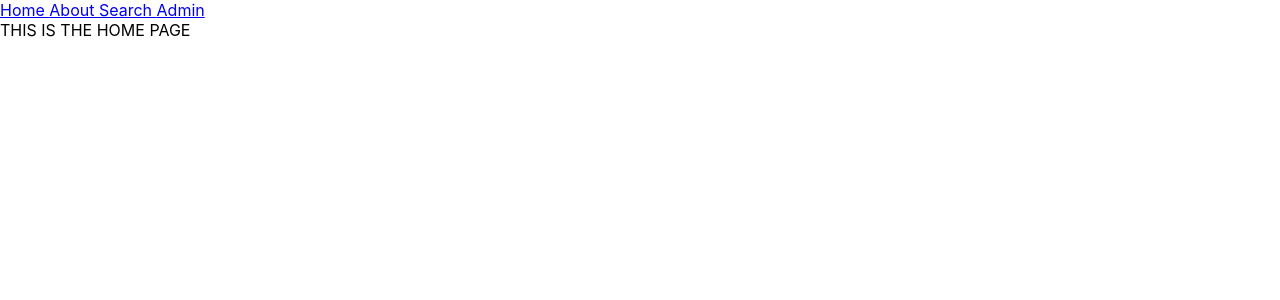
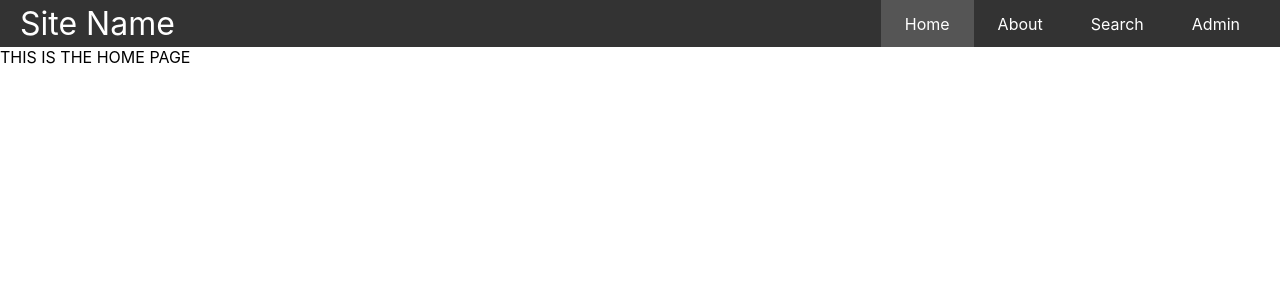
Before and after one commit to MV-Rainbow-Kittens/Rainbow-Kittens-Inventory-Project, a React (Create React App) app in the folder rainbow-front-end/: page / in a window 1280 px wide. Shown: the top 300 px of the page. Built offline with nearby package versions, Linux system fonts and the light colour scheme.

Commit message:
updated navbar and added styling

```diff
--- a/rainbow-front-end/src/App.js
+++ b/rainbow-front-end/src/App.js
@@ -2,13 +2,14 @@
 import Home from './components/Home';
 import Search from './components/Search';
 import View from './components/View';
-import { BrowserRouter, Link, Route, Routes } from "react-router-dom";
+import { BrowserRouter, Route, Routes } from "react-router-dom";
 import PageNotFound from './components/PageNotFound';
 import Admin from './components/Admin';
 import Update from './components/Update';
 import { ToastContainer } from 'react-toastify';
 import Add from './components/Add';
 import About from './components/About';
+import Navbar from './components/Navbar';
 
 
 
@@ -16,12 +17,7 @@
   return (
     <div className="App">
       <BrowserRouter>
-        <nav>
-          <Link to="/"> Home </Link>
-          <Link to="/about"> About </Link>
-          <Link to="/Search"> Search </Link>
-          <Link to="/Admin"> Admin </Link>
-        </nav>
+      <Navbar />
           <Routes>
             <Route path='/*' element={<PageNotFound />} />
             <Route path='/' element={<Home />} />
--- a/rainbow-front-end/src/components/Home.jsx
+++ b/rainbow-front-end/src/components/Home.jsx
@@ -1,4 +1,5 @@
 import React from "react";
+import "../css/Navbar.css"
 
 function Home() {
   return <div className="home_nav"> THIS IS THE HOME PAGE</div>;
--- a/rainbow-front-end/src/components/Navbar.jsx
+++ b/rainbow-front-end/src/components/Navbar.jsx
@@ -1,39 +1,34 @@
-// import React from 'react';
-// import { Nav, Navbar, Form, FormControl } from 'react-bootstrap';
-// import styled from 'styled-components';
+import React from 'react';
+import { Link, useMatch, useResolvedPath } from 'react-router-dom';
+import "../css/Navbar.css"
 
-// const Styles = styled.div`
-//   .navbar { background-color: #222; }
-//   a, .navbar-nav, .navbar-light .nav-link {
-//     color: #9FFFCB;
-//     &:hover { color: white; }
-//   }
-//   .navbar-brand {
-//     font-size: 1.4em;
-//     color: #9FFFCB;
-//     &:hover { color: white; }
-//   }
-//   .form-center {
-//     position: absolute !important;
-//     left: 25%;
-//     right: 25%;
-//   }
-// `;
+function Navbar() {
+    return (
+      <nav className="nav">
+        <Link to="/" className="site-title">
+          Site Name
+        </Link>
+        <ul>
+            <CustomLink to="/">Home</CustomLink>
+            <CustomLink to="/about">About</CustomLink>
+            <CustomLink to="/search">Search</CustomLink>
+            <CustomLink to="/admin">Admin</CustomLink>
+        </ul>
+      </nav>
+    )
+  }
 
-// export const NavigationBar = () => (
-//   <Styles>
-//     <Navbar expand="lg">
-//       <Navbar.Brand href="/">Tutorial</Navbar.Brand>
-//       <Navbar.Toggle aria-controls="basic-navbar-nav"/>
-//       <Form className="form-center">
-//         <FormControl type="text" placeholder="Search" className="" />
-//       </Form>
-//       <Navbar.Collapse id="basic-navbar-nav">
-//         <Nav className="ml-auto">
-//           <Nav.Item><Nav.Link href="/">Home</Nav.Link></Nav.Item>
-//           <Nav.Item><Nav.Link href="/about">About</Nav.Link></Nav.Item>
-//         </Nav>
-//       </Navbar.Collapse>
-//     </Navbar>
-//   </Styles>
-// )
+function CustomLink({ to, children, ...props }) {
+    const resolvedPath = useResolvedPath(to)
+    const isActive = useMatch({ path: resolvedPath.pathname, end: true })
+
+    return (
+      <li className={isActive ? "active" : ""}>
+        <Link to={to} {...props}>
+          {children}
+        </Link>
+      </li>
+    )
+  }
+
+export default Navbar
--- /dev/null
+++ b/rainbow-front-end/src/css/Navbar.css
@@ -0,0 +1,55 @@
+* {
+    box-sizing: border-box;
+  }
+
+  body {
+    margin: 0;
+  }
+
+  .container {
+    margin: 1rem;
+    text-align: center;
+  }
+
+  .nav {
+    background-color: #333;
+    color: white;
+    display: flex;
+    justify-content: space-between;
+    align-items: stretch;
+    gap: 2rem;
+    padding: 0 1rem;
+  }
+
+  .site-title {
+    font-size: 2rem;
+  }
+
+  .nav ul {
+    padding: 0;
+    margin: 0;
+    list-style: none;
+    display: flex;
+  }
+
+  .nav li {
+    padding-right: 20px;
+    padding-left: 20px;
+  }
+
+  .nav a {
+    color: inherit;
+    text-decoration: none;
+    height: 100%;
+    display: flex;
+    align-items: center;
+    padding: .25rem;
+  }
+
+  .nav li.active {
+    background-color: #555;
+  }
+
+  .nav li:hover {
+    background-color: #777;
+  }
```
